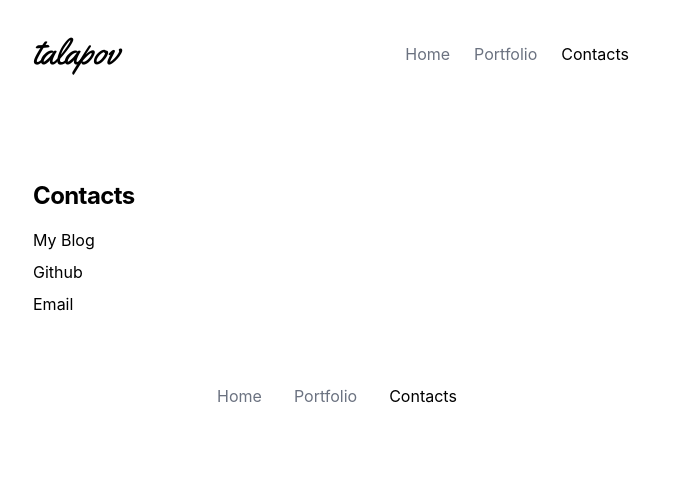
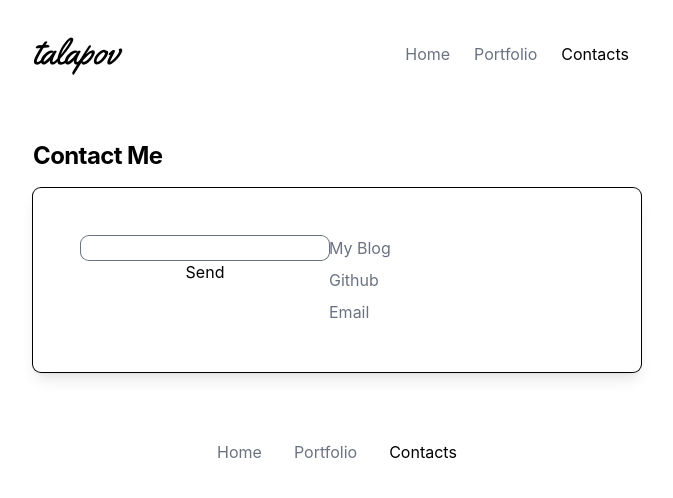
Before and after one commit to dzeppelin/personal-website, a React (Create React App) app: page /contacts in a window 1280 px wide. Shown: the top 498 px of the page, without its empty margins (303-976 px from the left). Built offline with nearby package versions, Linux system fonts and the light colour scheme.

Commit message:
Some changes to contacts section

```diff
--- a/src/components/pages/Contacts.tsx
+++ b/src/components/pages/Contacts.tsx
@@ -6,14 +6,27 @@ const Contacts = () => {
 		<>
 			{/* Credentials */}
 			<div>
-				<h2 className='text-xl sm:text-2xl font-bold tracking-tight mt-10 mb-4'>
-					Contacts
+				<h2 className='text-xl sm:text-2xl font-bold tracking-tight mb-4'>
+					Contact Me
 				</h2>
-				<ul className='flex flex-col contacts'>
-					<li>My Blog</li>
-					<li>Github</li>
-					<li>Email</li>
-				</ul>
+				<div className='ring-1 ring-black p-12 rounded-lg shadow-lg flex flex-row'>
+					<div className='form flex flex-col'>
+						<input
+							type='text'
+							name=''
+							id=''
+							className='ring-1 rounded-lg ring-gray-500'
+						/>
+						<button>Send</button>
+					</div>
+					<div className='contacts'>
+						<ul className='flex flex-col justify-between contacts'>
+							<li>My Blog</li>
+							<li>Github</li>
+							<li>Email</li>
+						</ul>
+					</div>
+				</div>
 			</div>
 		</>
 	);
--- a/src/styles/pages/contacts.css
+++ b/src/styles/pages/contacts.css
@@ -1,3 +1,3 @@
 ul.contacts > li {
-	@apply my-1 first:mt-0 last:mb-0;
+	@apply my-1 last:mb-0 first:mt-0 text-gray-500;
 }
```
